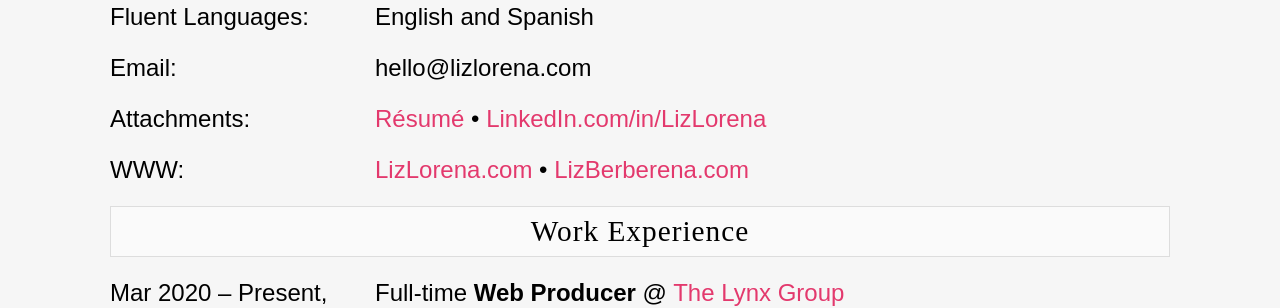
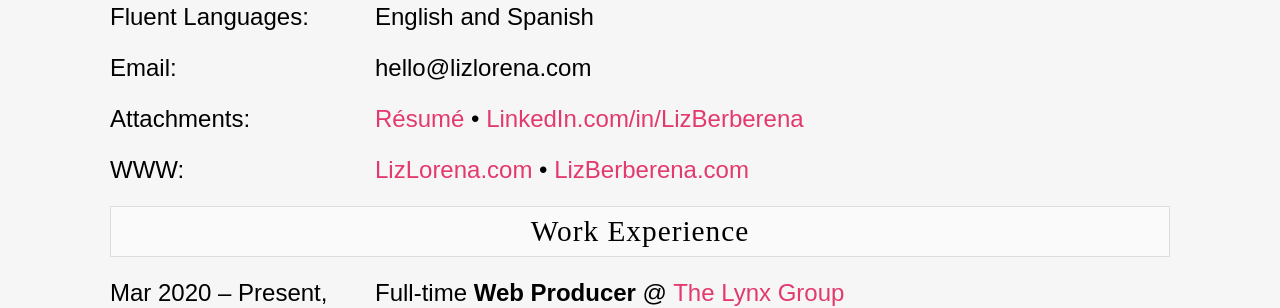
Before and after one commit to liz-lorena/2020, a Jekyll site: the page built from cv/index.html, in a window 1280 px wide and 900 px high, scrolled down 422 px. Shown: the part 155-463 px from the top of the window. Built offline with Jekyll 4.4.1, drawn with Linux system fonts in a browser that asks for light colours.

Commit message:
Update index.html

```diff
--- a/cv/index.html
+++ b/cv/index.html
@@ -20,7 +20,7 @@
 
 	<div class="columnOne"><p>Email:</p></div><div class="columnTwo"><p><email></email></p></div>
 
-	<div class="columnOne"><p>Attachments:</p></div><div class="columnTwo"><p><a href="/resume-liz-lorena-berberena.pdf" target="_blank">Résumé</a> • <a href="https://linkedin.com/in/lizlorena" target="_blank">LinkedIn.com/in/LizLorena</a></p></div>
+	<div class="columnOne"><p>Attachments:</p></div><div class="columnTwo"><p><a href="/resume-liz-lorena-berberena.pdf" target="_blank">Résumé</a> • <a href="https://linkedin.com/in/LizBerberena" target="_blank">LinkedIn.com/in/LizBerberena</a></p></div>
 
 	<div class="columnOne"><p>WWW:</p></div><div class="columnTwo"><p><a href="http://lizlorena.com" target="_blank">LizLorena.com</a> • <a href="http://lizberberena.com" target="_blank">LizBerberena.com</a></p></div>
 
```
